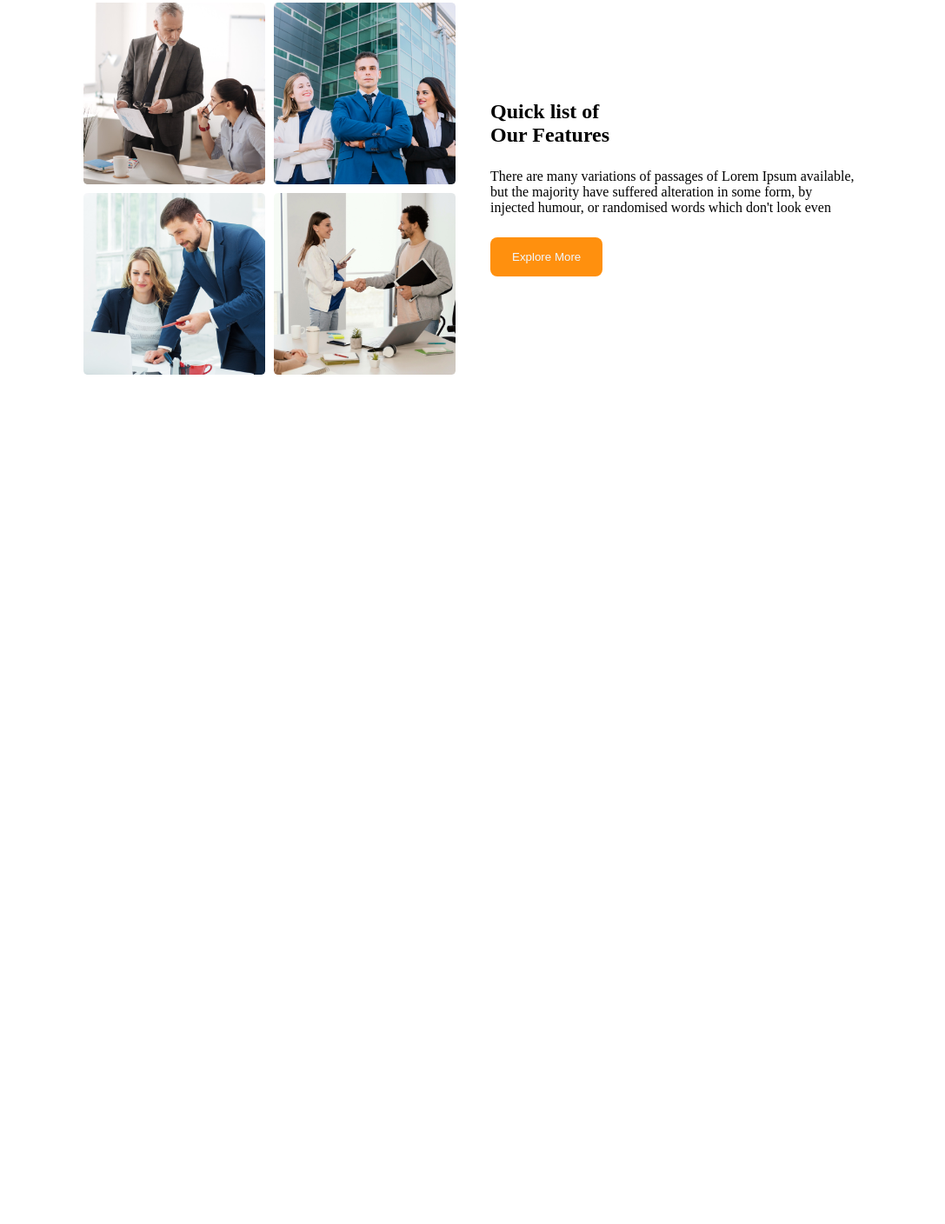
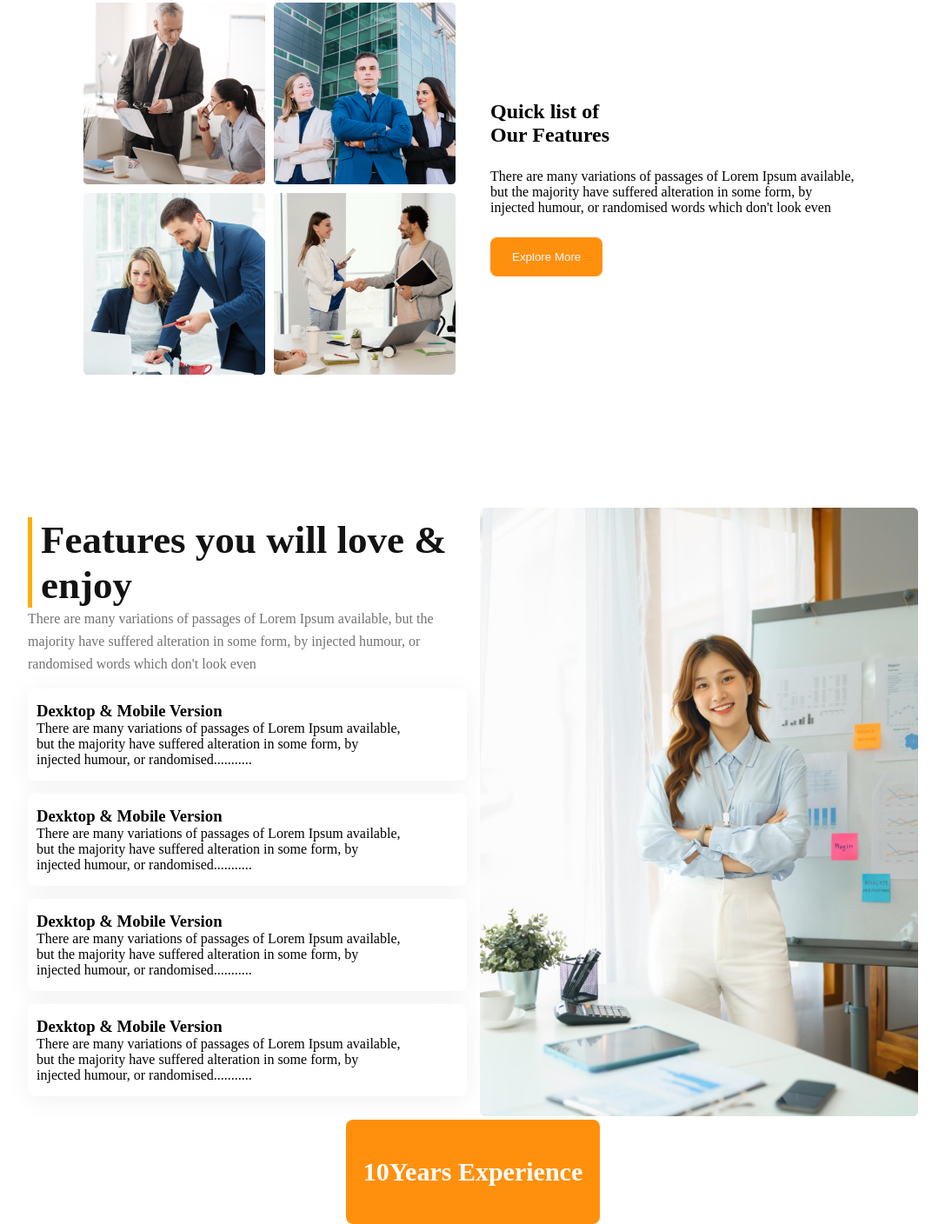
Before and after one commit to shaondoc/g3-arc, a plain HTML site: page index.html in a window 1280 px wide. Shown: the part 851-2259 px from the top of the page at 87% size, without its empty margins (96-1183 px from the left). Before the commit the page ends 1307 px from the top, so only its background shows below. Drawn offline with Linux system fonts and the light colour scheme.

Commit message:
Second commit

```diff
--- a/index.html
+++ b/index.html
@@ -63,6 +63,66 @@
           </div>
         </div>
       </section>
+      <section>
+        <div class="feature">
+          <div>
+            <div class="fea-head">
+              <h1>Features you will love & enjoy</h1>
+              <p>
+                There are many variations of passages of Lorem Ipsum available,
+                but the majority have suffered alteration in some form, by
+                injected humour, or randomised words which don't look even
+              </p>
+            </div>
+            <div class="fea-list">
+              <h3>Dexktop & Mobile Version</h3>
+              <p>
+                There are many variations of passages of Lorem Ipsum available,
+                <br />
+                but the majority have suffered alteration in some form, by
+                <br />
+                injected humour, or randomised...........
+              </p>
+            </div>
+            <div class="fea-list">
+              <h3>Dexktop & Mobile Version</h3>
+              <p>
+                There are many variations of passages of Lorem Ipsum available,
+                <br />
+                but the majority have suffered alteration in some form, by
+                <br />
+                injected humour, or randomised...........
+              </p>
+            </div>
+            <div class="fea-list">
+              <h3>Dexktop & Mobile Version</h3>
+              <p>
+                There are many variations of passages of Lorem Ipsum available,
+                <br />
+                but the majority have suffered alteration in some form, by
+                <br />
+                injected humour, or randomised...........
+              </p>
+            </div>
+            <div class="fea-list">
+              <h3>Dexktop & Mobile Version</h3>
+              <p>
+                There are many variations of passages of Lorem Ipsum available,
+                <br />
+                but the majority have suffered alteration in some form, by
+                <br />
+                injected humour, or randomised...........
+              </p>
+            </div>
+          </div>
+          <div>
+            <img src="/images/architect.png" alt="" />
+          </div>
+        </div>
+        <div class="expbtn">
+          <button class="btn-exp">10Years Experience</button>
+        </div>
+      </section>
     </main>
     <footer></footer>
   </body>
--- a/style.css
+++ b/style.css
@@ -91,3 +91,62 @@ nav li a {
 .team-text p {
   padding: 25px 0px;
 }
+
+.feature {
+  padding: 10% 10% 0 10%;
+  display: flex;
+  justify-content: space-evenly;
+  align-items: center;
+  gap: 15px;
+}
+
+.feature > div {
+  flex: 1;
+}
+.feature img {
+  width: 100%;
+}
+.fea-head h1 {
+  color: var(--dark-01, #131313);
+  font-family: Work Sans;
+  font-size: 45px;
+  font-style: normal;
+  font-weight: 700;
+  line-height: normal;
+  border-left: #fdae03 solid 5px;
+  padding-left: 10px;
+}
+.fea-head p {
+  color: var(--dark-03, #727272);
+  font-family: Work Sans;
+  font-size: 16px;
+  font-style: normal;
+  font-weight: 400;
+  line-height: 26px; /* 162.5% */
+}
+.fea-list {
+  border-radius: 8px;
+  background: #fff;
+  box-shadow: 0px 4px 30px 0px rgba(0, 0, 0, 0.06);
+  padding: 15px 15px 15px 10px;
+  margin: 15px 0px;
+}
+
+.expbtn {
+  display: flex;
+  justify-content: center;
+}
+.btn-exp {
+  border-radius: 8px;
+  background: #ff900e;
+  padding: 25px 20px;
+  border: 0;
+  color: #fff;
+  color: #fff;
+  text-align: center;
+  font-family: Work Sans;
+  font-size: 30px;
+  font-style: normal;
+  font-weight: 700;
+  line-height: 70px; /* 107.692% */
+}
```
